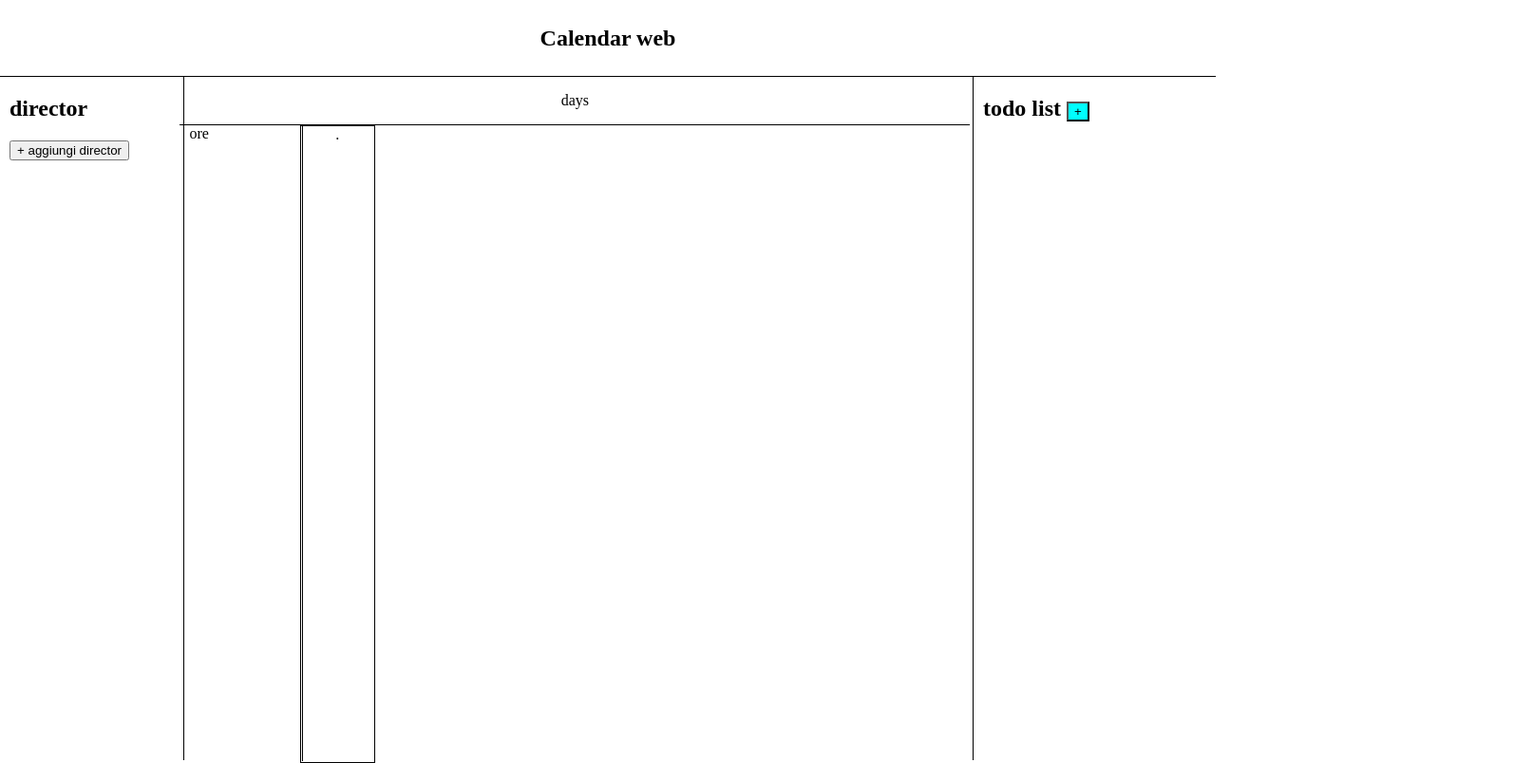
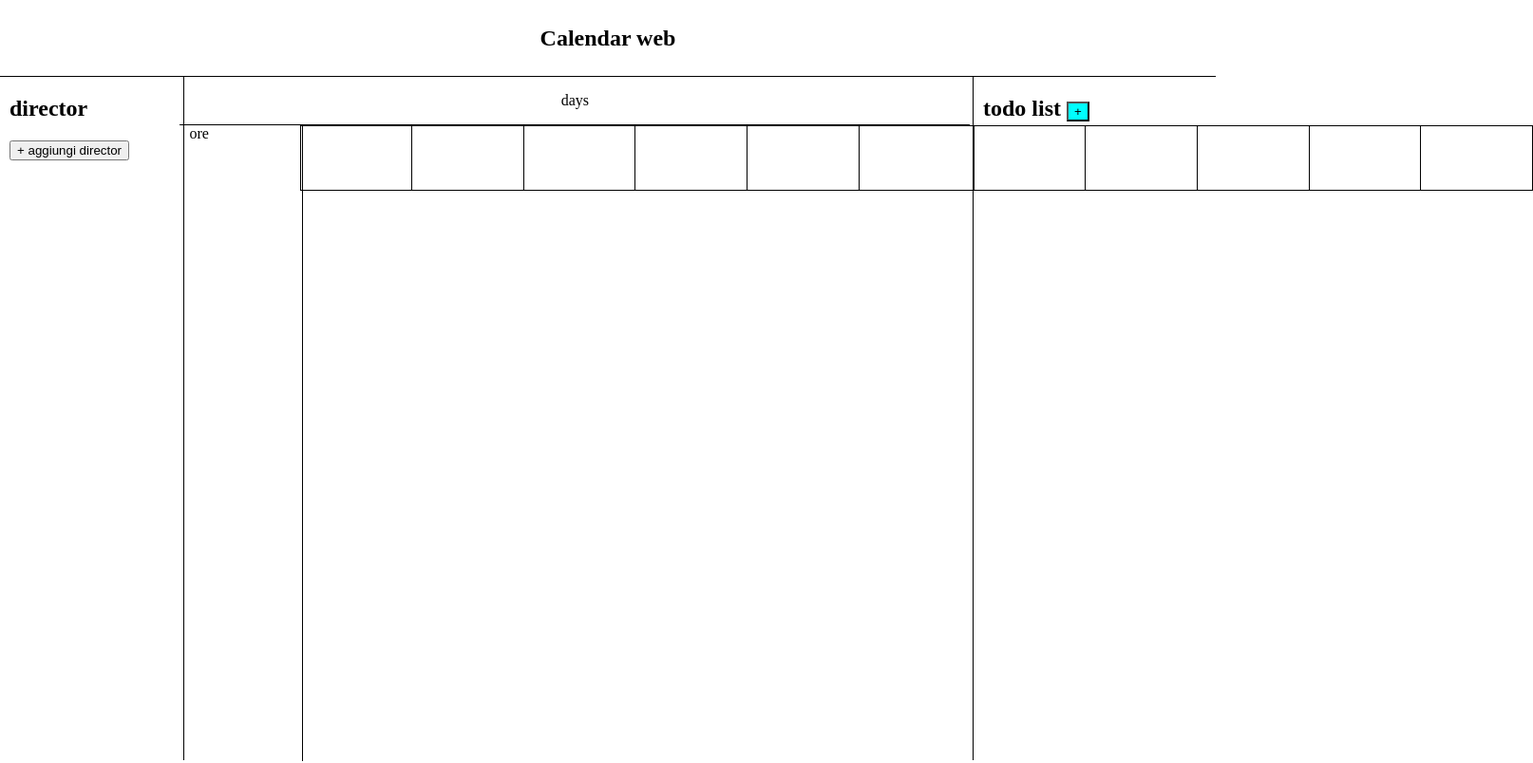
Before and after one commit to mattemello/esercizi, a plain HTML site: page 15_web_js/index.html in a window 1280 px wide. Shown: the whole page at 95% size, 1614 px wide, since content can reach past the window. Drawn offline with Linux system fonts and the light colour scheme.

Commit message:
parte prima, adesso cerco su internet come poter fare

```diff
--- a/15_web_js/index.html
+++ b/15_web_js/index.html
@@ -24,7 +24,7 @@
             </div>
             <div class="days">
                 <div class="day-column">
-                    <div class="day">.</div>
+                    <div class="day"></div>
                     <div class="day"></div>
                     <div class="day"></div>
                     <div class="day"></div>
--- a/15_web_js/style.css
+++ b/15_web_js/style.css
@@ -60,7 +60,7 @@ html, body{
 }
 
 .days{
-    width: 18.5%;
+    width: 85.1%;
     height: 93%;
     position: absolute;
     left: 15.2%;
@@ -90,9 +90,9 @@ html, body{
 
 .day-column{
     float: left;
-    display: flex;
-    width: auto;
-    height: auto;
+    display: table-row;
+    width: 16.6%;
+    height: 100%;
 }
 
 .day{
@@ -100,8 +100,8 @@ html, body{
     clear: both;
     justify-content: center;
     align-items: center;
-    height: 100%;
-    width: 50%;
+    height: 10%;
+    width: 100%;
     text-align: center;
     border: 1px;
     border-style: solid;
```
